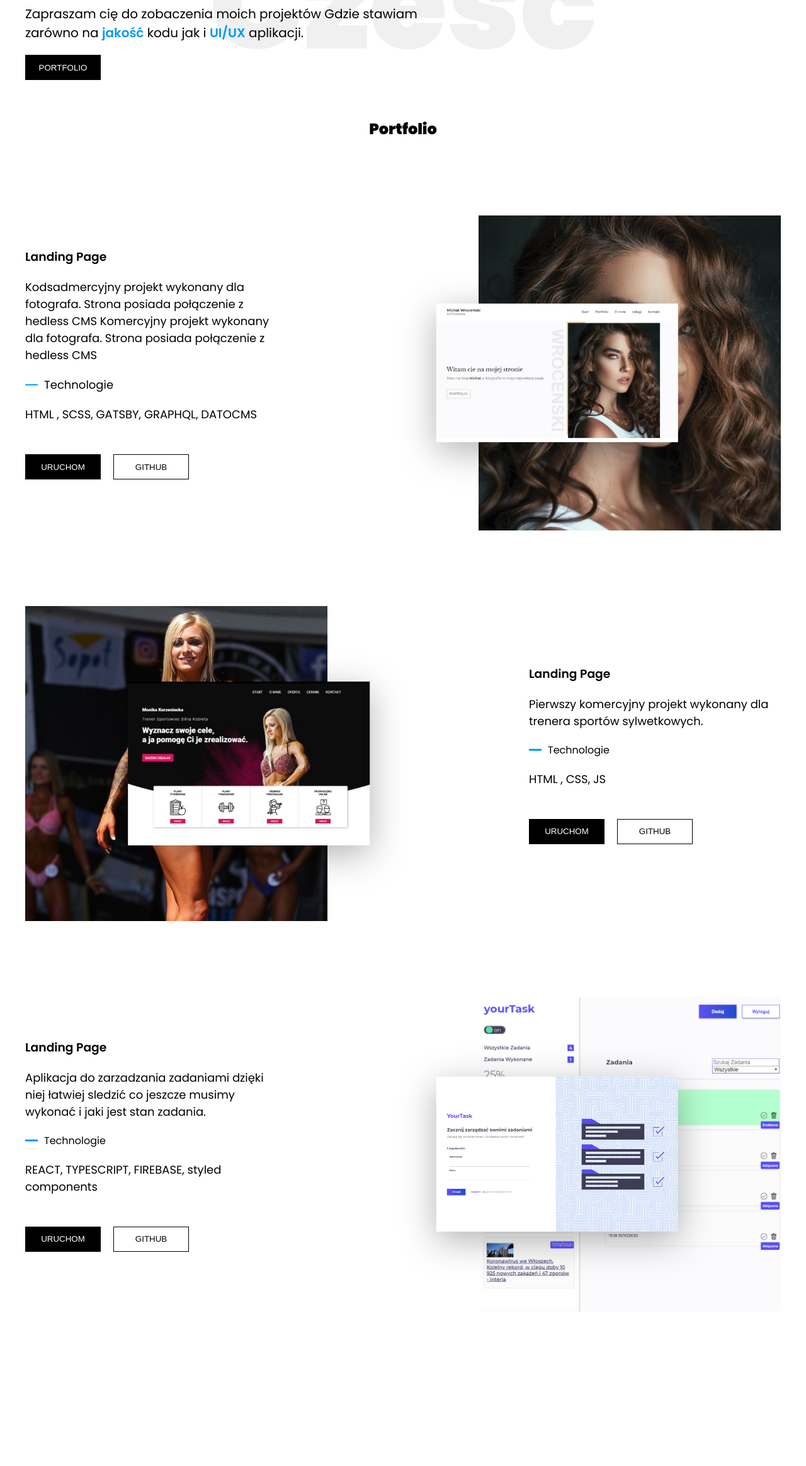
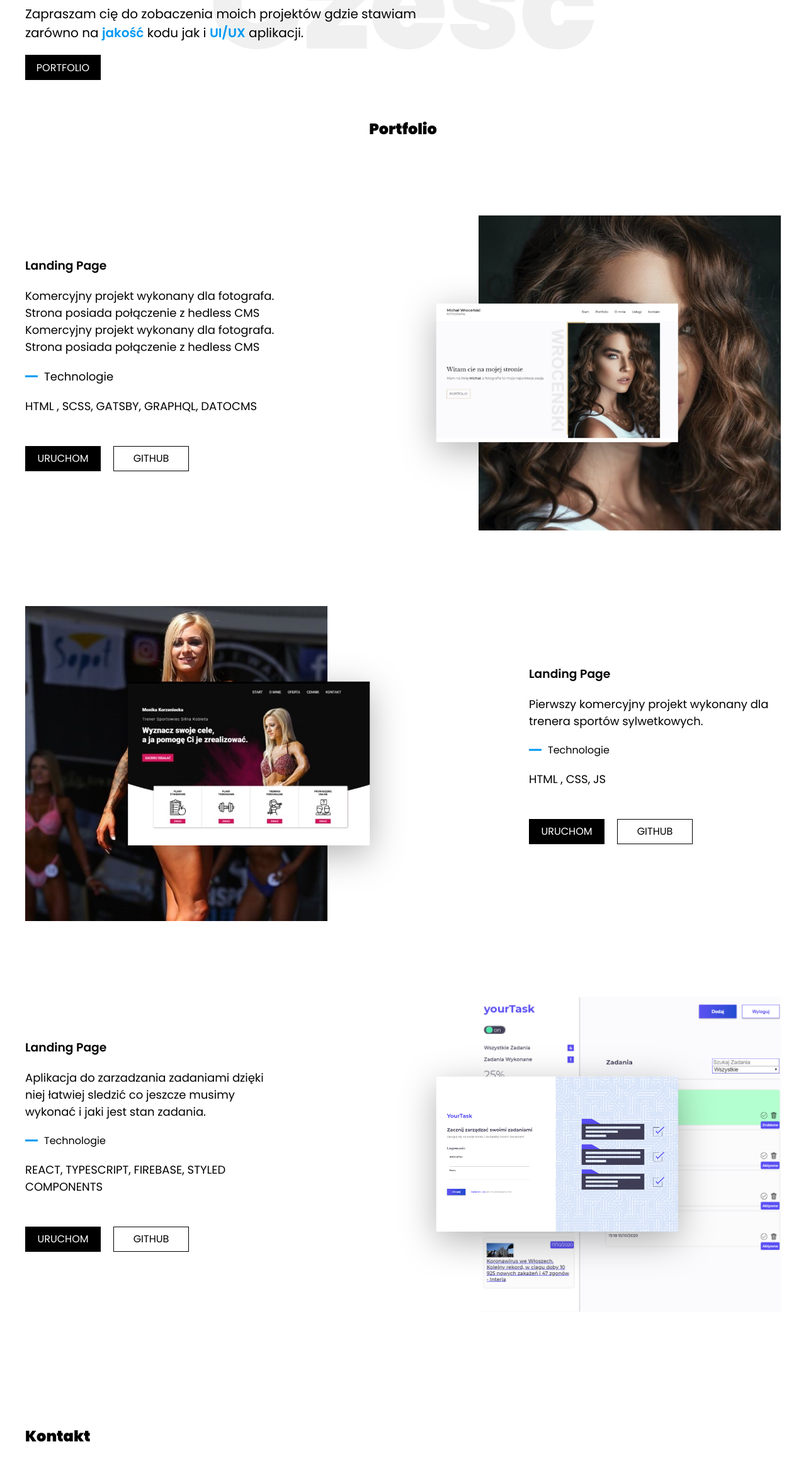
Before and after one commit to 1991Pawel/Gatsby-Portfolio, a Gatsby site: page / in a window 1280 px wide. Shown: the part 313-2640 px from the top of the page at 63% size. Before the commit the page ends 2545 px from the top, so only its background shows below. Built offline with nearby package versions, Linux system fonts and the light colour scheme; Gatsby itself is replaced by a stand-in of ours.

Commit message:
change section name

```diff
--- a/package.json
+++ b/package.json
@@ -8,6 +8,7 @@
     "babel-plugin-styled-components": "^1.11.1",
     "gatsby": "^2.24.85",
     "gatsby-image": "^2.4.21",
+    "gatsby-plugin-anchor-links": "^1.1.1",
     "gatsby-plugin-manifest": "^2.4.35",
     "gatsby-plugin-offline": "^3.2.37",
     "gatsby-plugin-react-helmet": "^3.3.14",
--- a/src/components/Button.js
+++ b/src/components/Button.js
@@ -1,6 +1,9 @@
 import styled, { css } from 'styled-components'
 
-export const Button = styled.button`
+export const Button = styled.a`
+    display:inline-flex;
+    justify-content:center;
+    align-items:center;
     height:4rem;
     min-width:12rem;
     background:#000;
@@ -9,6 +12,8 @@ export const Button = styled.button`
     text-transform:uppercase;
     cursor: pointer;
     margin:3rem 0;
+    text-decoration:none;
+
     ${props => props.secondary && css`
       background: white;
       color: black;
--- a/src/components/Logo.js
+++ b/src/components/Logo.js
@@ -4,7 +4,7 @@ import styled from 'styled-components';
 const StyledLogo = styled.div`
     font-size:2rem;
     font-weight:bold;
-`
+`;
 
 const Logo = () => <StyledLogo>PAVDEV</StyledLogo>
 
--- a/src/components/Navigation.js
+++ b/src/components/Navigation.js
@@ -128,9 +128,6 @@ const Navigation = () => {
                     <a href="">Portfolio</a>
                 </li>
                 <li>
-                    <a href="">O mnie</a>
-                </li>
-                <li>
                     <a href="">Kontakt</a>
                 </li>
             </ul>
--- a/src/pages/index.js
+++ b/src/pages/index.js
@@ -2,6 +2,7 @@ import React from "react"
 import Layout from '../components/Layout'
 import IntroSection from '../templates/IntroSection'
 import ProjectSection from '../templates/ProjectSection'
+import ContactSection from '../templates/ContactSection'
 
 
 
@@ -12,6 +13,7 @@ const IndexPage = () => (
   <Layout>
     <IntroSection />
     <ProjectSection />
+    <ContactSection />
   </Layout>
 )
 
--- /dev/null
+++ b/src/templates/ContactSection.js
@@ -0,0 +1,32 @@
+import React from 'react'
+import styled from 'styled-components'
+
+
+const ContactSectionWrapper = styled.section`
+  grid-column:2 /span 2;
+  padding:3rem 0;
+
+  /* h2 {
+    text-align:center;
+
+    @media only screen and (min-width: 800px) {
+    margin-bottom:10rem;
+    }
+  }
+
+  h3 {
+    font-weight:600;
+  } */
+`;
+
+const ContactSection = () => {
+
+
+  return (
+    <ContactSectionWrapper>
+      <h2>Kontakt</h2>
+    </ContactSectionWrapper>
+  )
+}
+
+export default ContactSection;
--- a/src/templates/IntroSection.js
+++ b/src/templates/IntroSection.js
@@ -30,7 +30,7 @@ const IntroSectionWrapper = styled.section`
     }
   }
 
-  button {
+  a {
     margin-top:2rem;
   }
 
@@ -86,12 +86,12 @@ const IntroSection = () =>
                 </IntroTitle>
         <p>
           Zapraszam cię do zobaczenia moich projektów
-                Gdzie stawiam zarówno na <SpecialText>jakość</SpecialText> kodu jak i <SpecialText>UI/UX</SpecialText> aplikacji.
+                gdzie stawiam zarówno na <SpecialText>jakość</SpecialText> kodu jak i <SpecialText>UI/UX</SpecialText> aplikacji.
         </p>
       </IntroContent>
       <Button>
         Portfolio
-        </Button>
+      </Button>
     </IntroSectionWrapper>
   );
 
--- a/src/templates/ProjectSection.js
+++ b/src/templates/ProjectSection.js
@@ -133,7 +133,7 @@ const ProjectSection = () => {
         <ProjectContent>
           <h3>Landing Page</h3>
           <p>
-            Kodsadmercyjny projekt wykonany dla fotografa.
+            Komercyjny projekt wykonany dla fotografa.
             Strona posiada połączenie z hedless CMS
             Komercyjny projekt wykonany dla fotografa.
             Strona posiada połączenie z hedless CMS
@@ -142,15 +142,15 @@ const ProjectSection = () => {
             Technologie
                     </TextDecoration></p>
           <p>HTML , SCSS, GATSBY, GRAPHQL, DATOCMS</p>
-          <Button>
+          <Button target="_blank" rel="noreferrer" href="https://michal-wrocenski.netlify.app/">
             Uruchom
-                    </Button>
+          </Button>
           <Button secondary>
             GitHub
-                 </Button>
+          </Button>
         </ProjectContent>
         <ProjectPhoto props={FirstProject}>
-          <img src={FirstSampel} />
+          <img src={FirstSampel} alt="project photography website" />
         </ProjectPhoto>
       </Project>
       <Project>
@@ -172,7 +172,7 @@ const ProjectSection = () => {
                     </Button>
         </ProjectContent>
         <ProjectPhoto props={SecondProject}>
-          <img src={SecondSampel} />
+          <img src={SecondSampel} alt="project fitness website" />
         </ProjectPhoto>
       </Project>
       <Project>
@@ -186,7 +186,7 @@ const ProjectSection = () => {
           <TextDecoration>
             Technologie
                     </TextDecoration>
-          <p>REACT, TYPESCRIPT, FIREBASE, styled components</p>
+          <p>REACT, TYPESCRIPT, FIREBASE, STYLED COMPONENTS</p>
           <Button>
             Uruchom
                     </Button>
@@ -195,7 +195,7 @@ const ProjectSection = () => {
                     </Button>
         </ProjectContent>
         <ProjectPhoto props={ThirdSamepl}>
-          <img src={ThirdProject} />
+          <img src={ThirdProject} alt="project todo app" />
         </ProjectPhoto>
       </Project>
     </PortfolioSectionWrapper>
```
Also changed, not shown: 1 other file. Lines whose indentation alone changed are shown as unchanged.
